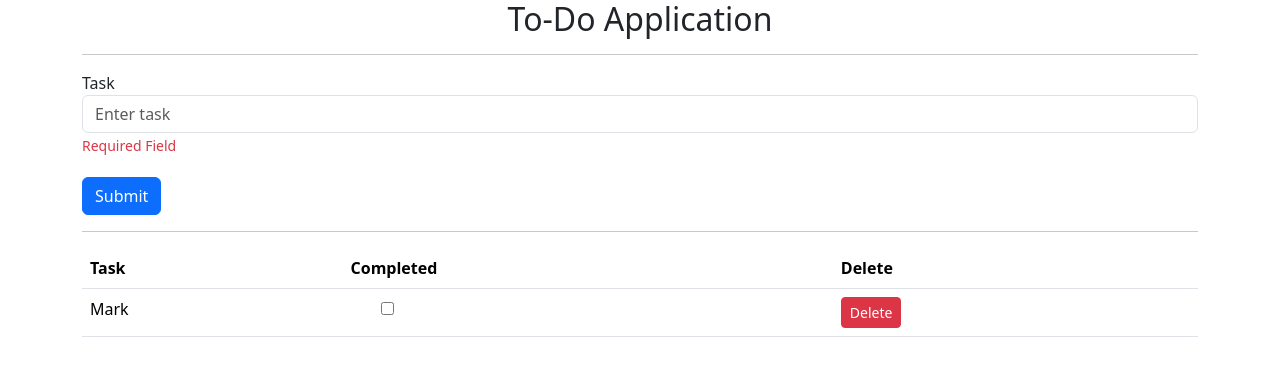
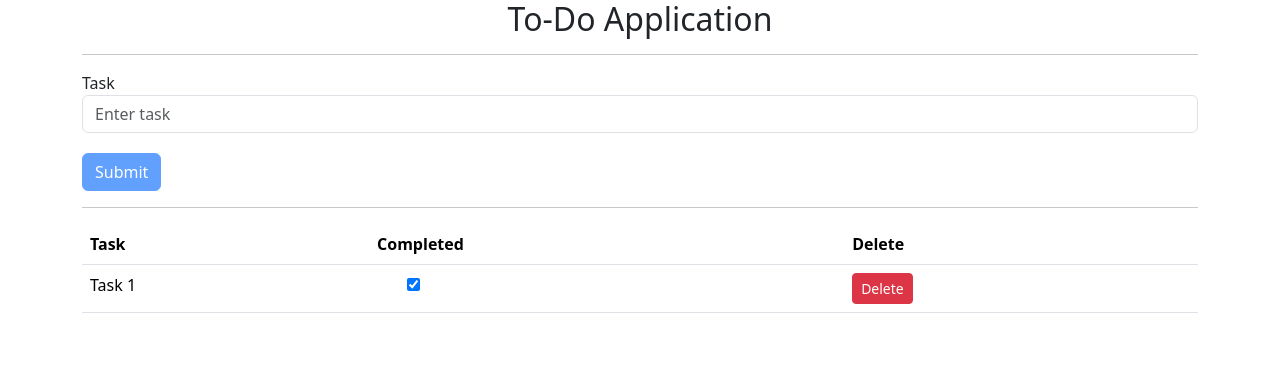
Before and after one commit to hscharpreet/ng-todo-app, an Angular app: page / in a window 1280 px wide. Shown: the top 376 px of the page. Built offline with nearby package versions, Linux system fonts and the light colour scheme.

Commit message:
chore: Add FormsModule to AppModule for task form functionality

```diff
--- a/src/app/todolist/todolist.component.html
+++ b/src/app/todolist/todolist.component.html
@@ -1,7 +1,7 @@
 <div class="container">
   <h1>To-Do Application</h1>
   <hr />
-  <form>
+  <form (ngSubmit)="onSubmit(taskForm)" #taskForm="ngForm">
     <div class="form-group">
       <label for="exampleInputEmail1">Task</label>
       <input
@@ -9,12 +9,23 @@
         class="form-control"
         id="task"
         placeholder="Enter task"
+        ngModel
+        name="task"
+        required
       />
-      <small id="errorMessage" class="form-text text-danger mt-1"
+      <small
+        id="errorMessage"
+        class="form-text text-danger mt-1"
+        *ngIf="taskForm.dirty && taskForm.invalid"
         >Required Field</small
       >
     </div>
-    <button id="submitButton" type="submit" class="btn btn-primary">
+    <button
+      id="submitButton"
+      type="submit"
+      class="btn btn-primary"
+      [disabled]="taskForm.invalid"
+    >
       Submit
     </button>
   </form>
@@ -30,10 +41,16 @@
       </tr>
     </thead>
     <tbody>
-      <tr>
-        <td>Mark</td>
-        <td><input id="myCheckbox" type="checkbox" /></td>
-        <td><button class="btn btn-danger btn-sm">Delete</button></td>
+      <tr *ngFor="let t of taskArray; index as i">
+        <td>{{ t.taskName }}</td>
+        <td>
+          <input id="myCheckbox" type="checkbox" [checked]="t.isCompleted" />
+        </td>
+        <td>
+          <button class="btn btn-danger btn-sm" (click)="onDelete(i)">
+            Delete
+          </button>
+        </td>
       </tr>
     </tbody>
   </table>
--- a/src/app/todolist/todolist.component.ts
+++ b/src/app/todolist/todolist.component.ts
@@ -1,10 +1,25 @@
 import { Component } from '@angular/core';
+import { NgForm } from '@angular/forms';
 
 @Component({
   selector: 'app-todolist',
   templateUrl: './todolist.component.html',
-  styleUrl: './todolist.component.css'
+  styleUrl: './todolist.component.css',
 })
 export class TodolistComponent {
+  taskArray = [{ taskName: 'Task 1', isCompleted: true }];
 
+  onSubmit(taskForm: NgForm) {
+    console.log(taskForm);
+    this.taskArray.push({
+      taskName: taskForm.value.task,
+      // taskName: taskForm.controls['task'].value,
+      isCompleted: false,
+    });
+    taskForm.reset();
+  }
+
+  onDelete(index: number) {
+    this.taskArray.splice(index, 1);
+  }
 }
```
Also changed, not shown: src/app/app.module.ts (+5 -10 lines).
